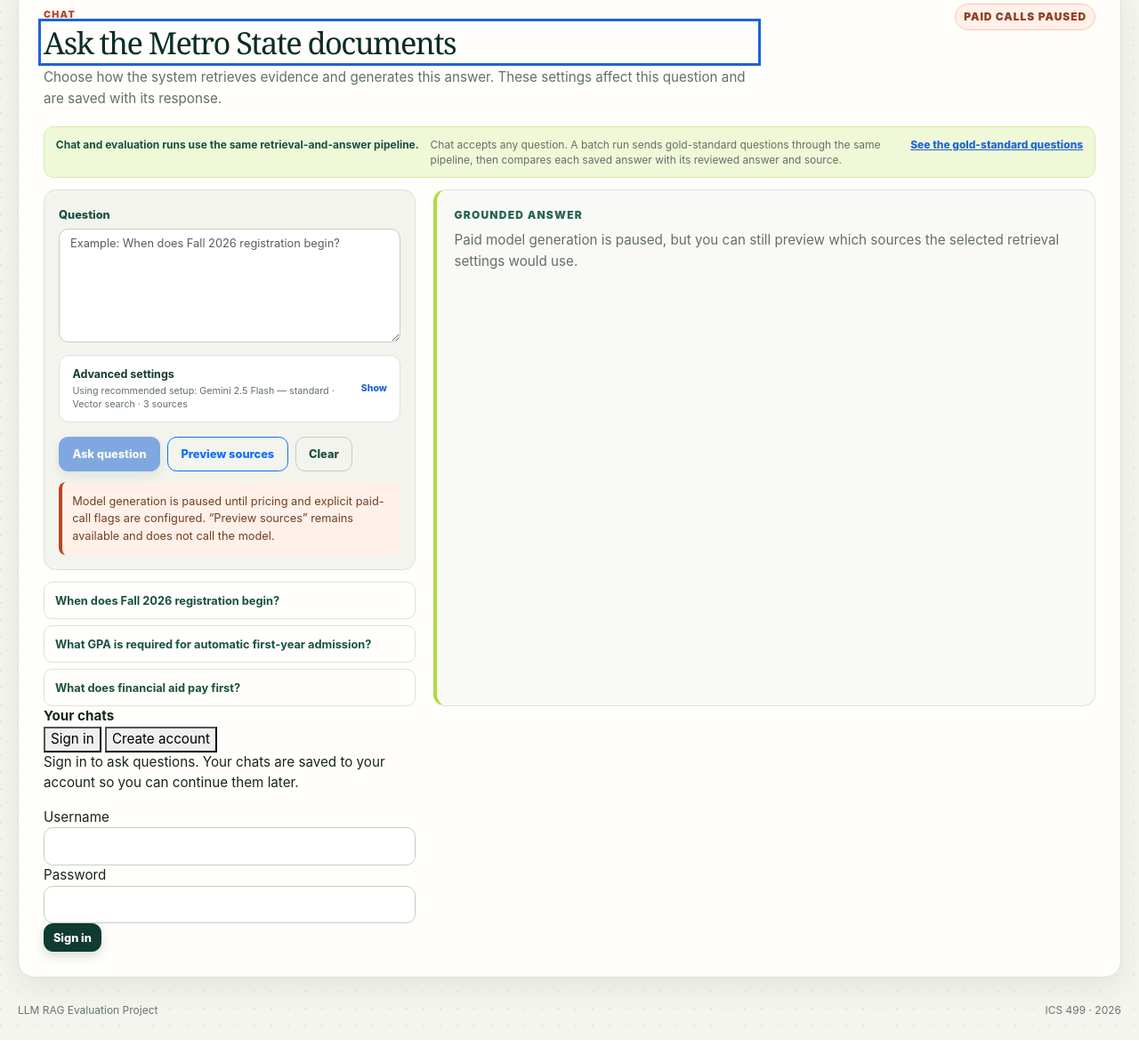
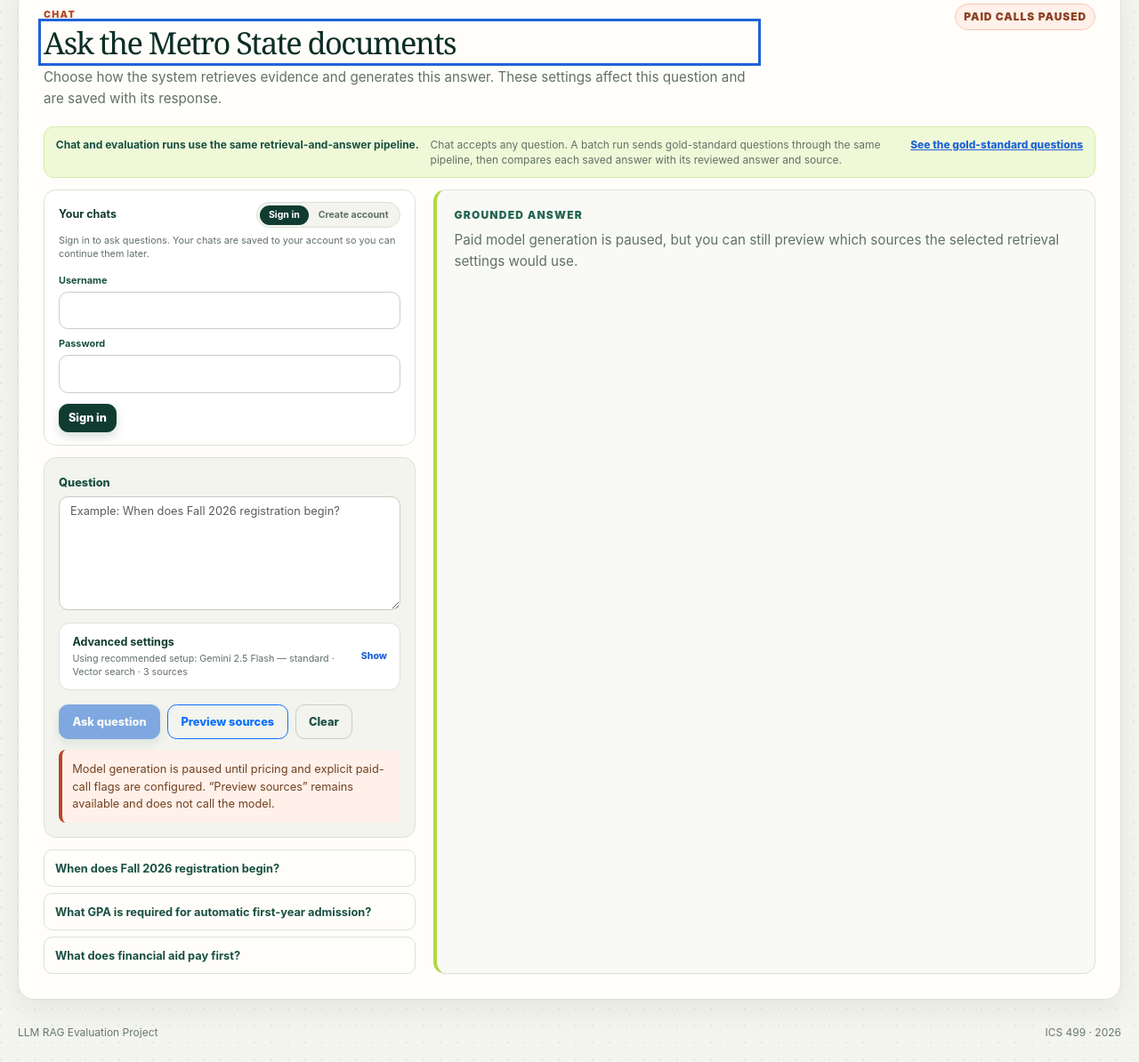
Before and after one commit to sjasthi/llm-rag-evals, a PHP site: page / in a window 1280 px wide, after a click on "Chat". Shown: the part 121-1315 px from the top of the page at 89% size. Before the commit the page ends 1290 px from the top, so only its background shows below. Run offline with PHP 8.4, Linux system fonts and the light colour scheme; data that the repository does not hold is empty.

Commit message:
Add conversation memory and user accounts (styles)

```diff
--- a/assets/css/styles.css
+++ b/assets/css/styles.css
@@ -356,7 +356,7 @@ textarea.form-control { min-height: 8rem; resize: vertical; }
 #ask {
     display: grid;
     grid-template-columns: minmax(18rem, 0.72fr) minmax(0, 1.28fr);
-    grid-template-rows: auto auto auto 1fr;
+    grid-template-rows: auto auto auto auto 1fr;
     gap: 0 1.25rem;
 }
 
@@ -365,7 +365,7 @@ textarea.form-control { min-height: 8rem; resize: vertical; }
 .shared-pipeline-note strong { flex: 0 0 auto; font-size: 0.7rem; }
 .shared-pipeline-note p { margin: 0; color: var(--muted); font-size: 0.66rem; line-height: 1.4; }
 .shared-pipeline-note a { flex: 0 0 auto; color: var(--blue); font-size: 0.64rem; font-weight: 800; }
-.chat-card { grid-column: 1; grid-row: 3; padding: 1rem; background: var(--paper-muted); border: 1px solid var(--line); border-radius: 0.85rem; }
+.chat-card { grid-column: 1; grid-row: 4; padding: 1rem; background: var(--paper-muted); border: 1px solid var(--line); border-radius: 0.85rem; }
 .chat-settings {
     min-width: 0;
     padding: 0;
@@ -409,13 +409,13 @@ textarea.form-control { min-height: 8rem; resize: vertical; }
 .chat-settings-footer > span { color: var(--forest-800); font-size: 0.7rem; font-weight: 800; }
 .chat-settings-footer > small { max-width: 16rem; color: var(--quiet); font-size: 0.65rem; line-height: 1.4; text-align: right; }
 .panel-header-actions { flex: 0 0 auto; flex-wrap: wrap; align-items: center; justify-content: flex-end; }
-.suggestions { display: grid; grid-column: 1; grid-row: 4; gap: 0.45rem; align-content: start; margin-top: 0.8rem; }
+.suggestions { display: grid; grid-column: 1; grid-row: 5; gap: 0.45rem; align-content: start; margin-top: 0.8rem; }
 .suggestion-button { padding: 0.65rem 0.75rem; color: var(--forest-800); font-size: 0.7rem; font-weight: 750; text-align: left; background: transparent; border: 1px solid var(--line); border-radius: 0.6rem; }
 .suggestion-button:hover, .suggestion-button:focus-visible { background: var(--lime-soft); border-color: #cadf9d; }
 
 .answer-preview {
     grid-column: 2;
-    grid-row: 3 / 5;
+    grid-row: 3 / 6;
     min-height: 29rem;
     padding: 1.2rem;
     background: #f9faf6;
@@ -439,6 +439,45 @@ textarea.form-control { min-height: 8rem; resize: vertical; }
 .source-heading strong { overflow-wrap: anywhere; color: var(--forest-800); font-size: 0.7rem; }
 .source-heading span { flex: 0 0 auto; color: var(--quiet); font-size: 0.63rem; }
 .source-card p { display: -webkit-box; overflow: hidden; margin: 0.4rem 0 0; font-size: 0.72rem; -webkit-box-orient: vertical; -webkit-line-clamp: 4; }
+
+.chat-account { grid-column: 1; grid-row: 3; padding: 0.85rem 1rem; margin-bottom: 0.8rem; background: #fff; border: 1px solid var(--line); border-radius: 0.85rem; }
+.chat-account-heading { display: flex; flex-wrap: wrap; gap: 0.5rem; align-items: center; justify-content: space-between; color: var(--forest-900); font-size: 0.78rem; }
+.chat-account-help { margin: 0.4rem 0 0.6rem; color: var(--muted); font-size: 0.68rem; line-height: 1.45; }
+.account-mode { display: inline-flex; padding: 0.15rem; background: var(--paper-muted); border: 1px solid var(--line); border-radius: 99rem; }
+.account-mode-button { padding: 0.2rem 0.65rem; color: var(--muted); font-size: 0.66rem; font-weight: 750; background: transparent; border: 0; border-radius: 99rem; }
+.account-mode-button.active { color: #fff; background: var(--forest-900); }
+.account-mode-button:focus-visible { outline: 2px solid var(--forest-700); outline-offset: 2px; }
+.account-form { display: grid; gap: 0.3rem; }
+.account-form label { margin-top: 0.2rem; color: var(--forest-800); font-size: 0.68rem; font-weight: 750; }
+.account-form label small { color: var(--quiet); font-weight: 500; }
+.account-form .btn { justify-self: start; margin-top: 0.45rem; }
+.account-hint { margin: 0; color: var(--quiet); font-size: 0.62rem; }
+.account-error { padding: 0.45rem 0.6rem; margin: 0.35rem 0 0; font-size: 0.68rem; }
+.recent-chats { margin-top: 0.7rem; }
+.recent-chats-heading { display: flex; align-items: center; justify-content: space-between; }
+.recent-chats-heading .preview-label { margin-bottom: 0; }
+.recent-chats-heading .btn-link { color: var(--blue); font-size: 0.64rem; font-weight: 800; text-decoration: none; }
+.recent-chats-empty { margin: 0.35rem 0 0; color: var(--muted); font-size: 0.68rem; }
+.recent-chat-list { display: grid; gap: 0.3rem; max-height: 15rem; padding: 0; margin: 0.4rem 0 0; overflow-y: auto; list-style: none; }
+.recent-chat { display: flex; align-items: stretch; border: 1px solid var(--line); border-radius: 0.55rem; }
+.recent-chat.active { background: var(--lime-soft); border-color: #d9eaaa; }
+.recent-chat-open { flex: 1 1 auto; min-width: 0; padding: 0.4rem 0.55rem; text-align: left; background: transparent; border: 0; border-radius: 0.55rem 0 0 0.55rem; }
+.recent-chat-open strong { display: block; overflow: hidden; color: var(--forest-900); font-size: 0.7rem; text-overflow: ellipsis; white-space: nowrap; }
+.recent-chat-open span { color: var(--quiet); font-size: 0.6rem; }
+.recent-chat-remove { flex: 0 0 auto; padding: 0 0.55rem; color: var(--quiet); font-size: 0.62rem; background: transparent; border: 0; border-left: 1px solid var(--line); border-radius: 0 0.55rem 0.55rem 0; }
+.recent-chat-open:hover, .recent-chat-remove:hover { background: var(--paper-muted); }
+.recent-chat-open:focus-visible, .recent-chat-remove:focus-visible { outline: 2px solid var(--forest-700); outline-offset: -2px; }
+.chat-sign-in-note { margin: 0.6rem 0 0; color: var(--muted); font-size: 0.66rem; }
+
+.conversation-thread { padding-bottom: 0.9rem; margin-bottom: 1rem; border-bottom: 1px solid var(--line); }
+.conversation-thread[hidden] { display: none; }
+.conversation-thread-header { display: flex; gap: 0.5rem; align-items: center; justify-content: space-between; }
+.conversation-thread-header .preview-label { margin-bottom: 0; }
+.answer-preview .conversation-thread-help { margin: 0.35rem 0 0.6rem; font-size: 0.68rem; }
+.conversation-turns { display: grid; gap: 0.5rem; padding: 0; margin: 0; list-style: none; }
+.conversation-turn { padding: 0.65rem 0.75rem; background: #fff; border: 1px solid var(--line); border-radius: 0.65rem; }
+.answer-preview .conversation-question { margin: 0; color: var(--forest-800); font-size: 0.74rem; font-weight: 800; }
+.answer-preview .conversation-answer { display: -webkit-box; overflow: hidden; margin: 0.25rem 0 0; font-size: 0.72rem; -webkit-box-orient: vertical; -webkit-line-clamp: 3; }
 
 #documents { display: grid; grid-template-columns: minmax(19rem, 0.7fr) minmax(0, 1.3fr); gap: 0 1.25rem; align-items: start; }
 #documents .panel-header { grid-column: 1 / -1; }
@@ -910,7 +949,7 @@ textarea.form-control { min-height: 8rem; resize: vertical; }
     .stat-card:nth-child(-n + 2) { border-top: 0; }
     #ask, #documents { grid-template-columns: 1fr; }
     #ask .panel-header, #documents .panel-header { grid-column: 1; }
-    .shared-pipeline-note, .chat-card, .suggestions, .answer-preview, .upload-dropzone, .document-list { grid-column: 1; grid-row: auto; }
+    .shared-pipeline-note, .chat-account, .chat-card, .suggestions, .answer-preview, .upload-dropzone, .document-list { grid-column: 1; grid-row: auto; }
     .shared-pipeline-note { display: block; }
     .shared-pipeline-note p, .shared-pipeline-note a { display: block; margin-top: 0.25rem; }
     .answer-preview { min-height: 18rem; margin-top: 0.8rem; }
```
